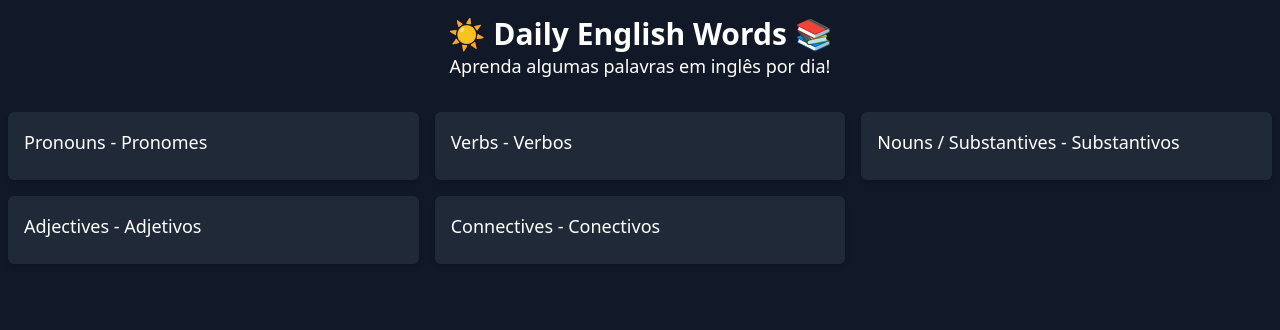
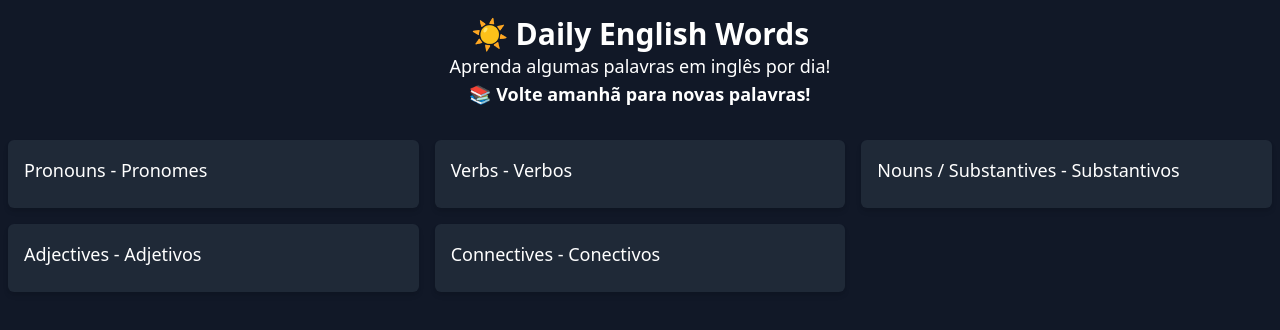
Before and after one commit to phricardo/daily-english-words, a plain HTML site: page index.html in a window 1280 px wide. Drawn offline with nearby package versions, Linux system fonts and the light colour scheme.

Commit message:
feat: add update in header

```diff
--- a/index.html
+++ b/index.html
@@ -21,8 +21,9 @@
     class="flex flex-col justify-center items-center bg-gray-900 text-white"
   >
     <header class="text-center py-4">
-      <h1 class="text-3xl font-bold">☀️ Daily English Words 📚</h1>
+      <h1 class="text-3xl font-bold">☀️ Daily English Words</h1>
       <p class="text-lg">Aprenda algumas palavras em inglês por dia!</p>
+      <p class="text-lg font-bold">📚 Volte amanhã para novas palavras!</p>
       <span class="clock text-lg"></span>
     </header>
 
```
